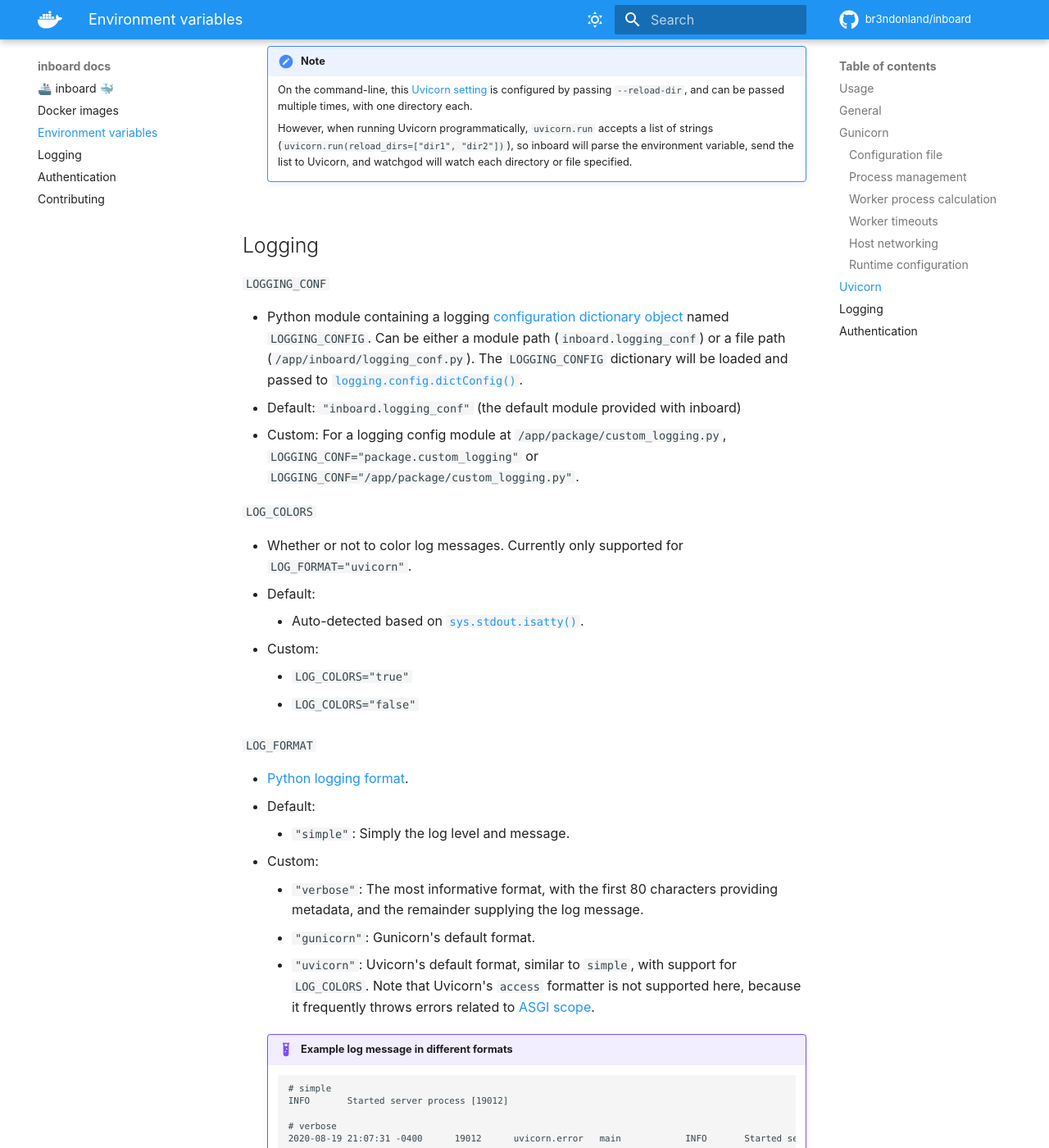
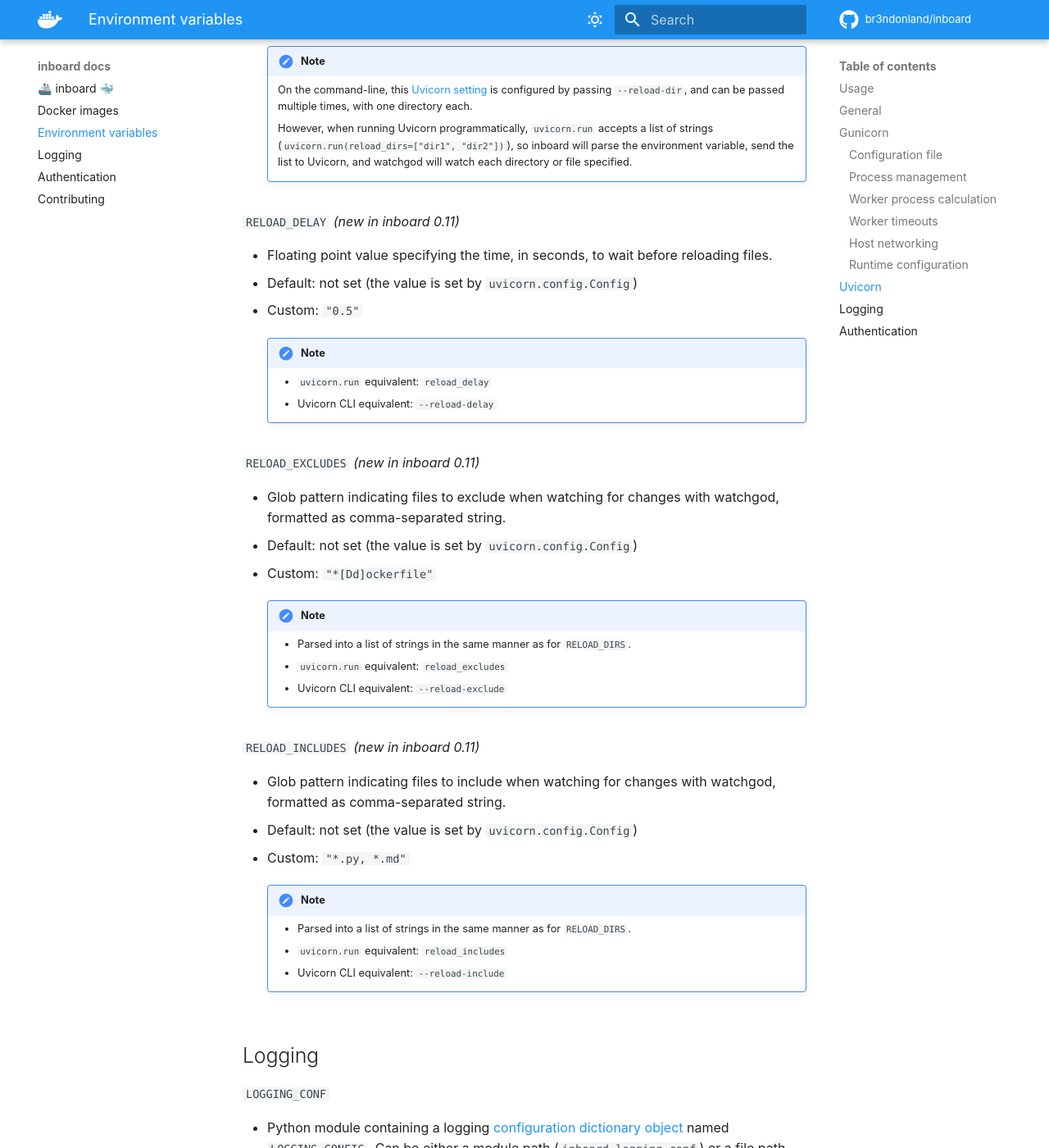
Before and after one commit to br3ndonland/inboard, an MkDocs documentation site: the page built from docs/environment.md, in a window 1280 px wide and 1400 px high, scrolled down 5801 px. Shown: the whole window at 82% size. Built offline with MkDocs 1.6.1 and Material for MkDocs 9.7.7, drawn with Linux system fonts in a browser that asks for light colours; comment, search, counter and statistics services are not loaded.

Commit message:
Document new Uvicorn 0.15 reload config options
This commit will document the new Uvicorn 0.15 reload options:

- `reload_delay` (env: `RELOAD_DELAY`, CLI: `--reload-delay`)
- `reload_excludes` (env: `RELOAD_EXCLUDES`, CLI: `--reload-exclude`)
- `reload_includes` (env: `RELOAD_INCLUDES`, CLI: `--reload-include`)

```diff
--- a/docs/environment.md
+++ b/docs/environment.md
@@ -196,7 +196,7 @@ ENV APP_MODULE="package.custom.module:api" WORKERS_PER_CORE="2"
     !!! note
         Auto-reloading is useful for local development. [Watchgod](https://github.com/samuelcolvin/watchgod) was added as an optional dependency in [Uvicorn 0.11.4](https://github.com/encode/uvicorn/releases/tag/0.11.4), and is included with inboard.
 
-`RELOAD_DIRS`
+`RELOAD_DIRS` _(new in inboard 0.7)_
 
 -   Directories and files to watch for changes with [watchgod](https://github.com/samuelcolvin/watchgod), formatted as comma-separated string.
 -   Default: watch all directories under project root.
@@ -211,6 +211,44 @@ ENV APP_MODULE="package.custom.module:api" WORKERS_PER_CORE="2"
         On the command-line, this [Uvicorn setting](https://www.uvicorn.org/settings/) is configured by passing `--reload-dir`, and can be passed multiple times, with one directory each.
 
         However, when running Uvicorn programmatically, `uvicorn.run` accepts a list of strings (`uvicorn.run(reload_dirs=["dir1", "dir2"])`), so inboard will parse the environment variable, send the list to Uvicorn, and watchgod will watch each directory or file specified.
+
+`RELOAD_DELAY` _(new in inboard 0.11)_
+
+-   Floating point value specifying the time, in seconds, to wait before reloading files.
+-   Default: not set (the value is set by `uvicorn.config.Config`)
+-   Custom: `"0.5"`
+
+    <!-- prettier-ignore -->
+    !!! note
+
+        - `uvicorn.run` equivalent: `reload_delay`
+        - Uvicorn CLI equivalent: `--reload-delay`
+
+`RELOAD_EXCLUDES` _(new in inboard 0.11)_
+
+-   Glob pattern indicating files to exclude when watching for changes with watchgod, formatted as comma-separated string.
+-   Default: not set (the value is set by `uvicorn.config.Config`)
+-   Custom: `"*[Dd]ockerfile"`
+
+    <!-- prettier-ignore -->
+    !!! note
+
+        - Parsed into a list of strings in the same manner as for `RELOAD_DIRS`.
+        - `uvicorn.run` equivalent: `reload_excludes`
+        - Uvicorn CLI equivalent: `--reload-exclude`
+
+`RELOAD_INCLUDES` _(new in inboard 0.11)_
+
+-   Glob pattern indicating files to include when watching for changes with watchgod, formatted as comma-separated string.
+-   Default: not set (the value is set by `uvicorn.config.Config`)
+-   Custom: `"*.py, *.md"`
+
+    <!-- prettier-ignore -->
+    !!! note
+
+        - Parsed into a list of strings in the same manner as for `RELOAD_DIRS`.
+        - `uvicorn.run` equivalent: `reload_includes`
+        - Uvicorn CLI equivalent: `--reload-include`
 
 ## Logging
 
```
